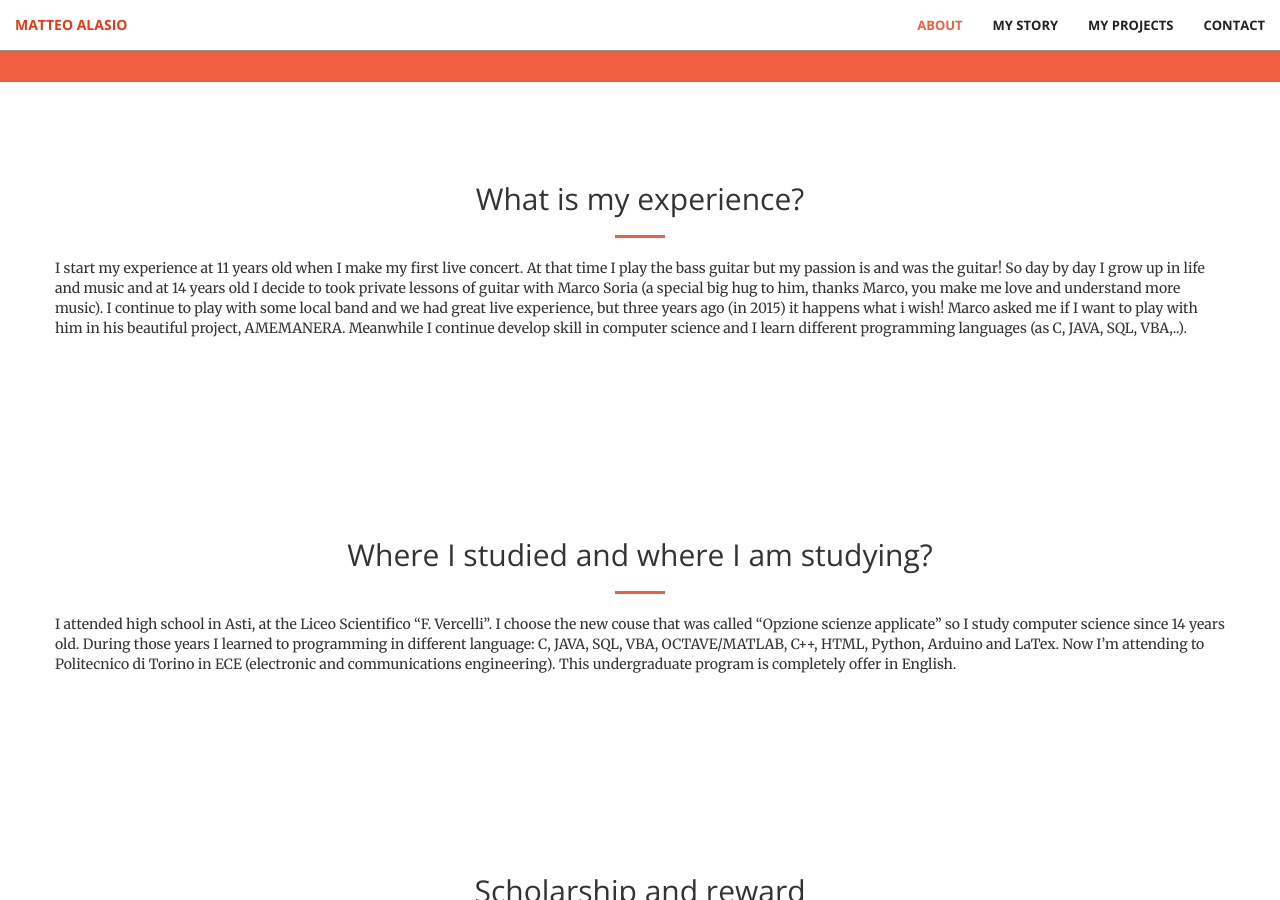
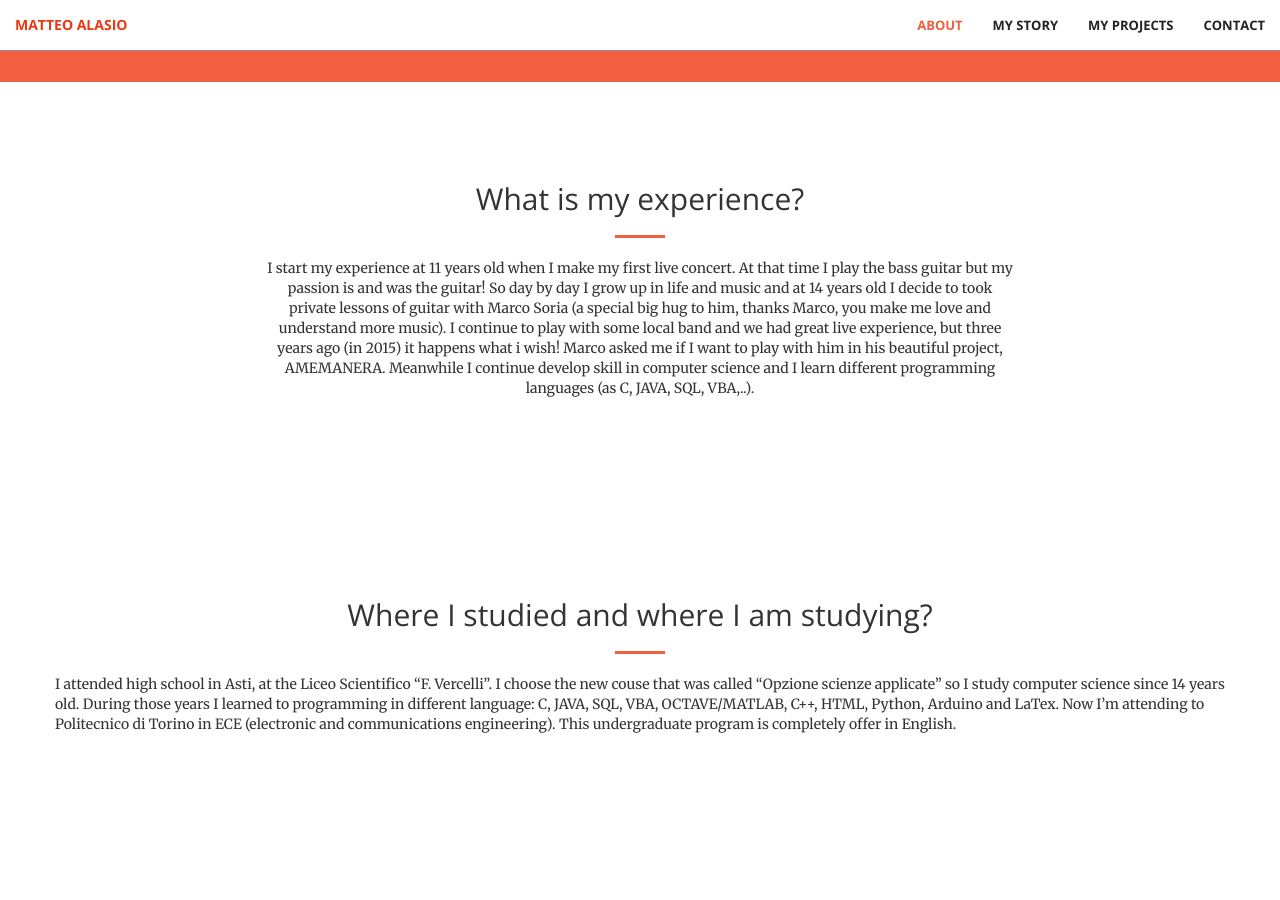
Before and after one commit to matteoalasio/matteoalasio.github.io, a Jekyll site: the page built from index.html, in a window 1280 px wide and 900 px high, scrolled down 1236 px. Built offline with Jekyll 4.4.1, drawn with Linux system fonts in a browser that asks for light colours.

Commit message:
Exèerience update

```diff
--- a/_includes/services.html
+++ b/_includes/services.html
@@ -9,10 +9,12 @@
     </div>
     <div class="container">
         <div class="row">
-            I start my experience at 11 years old when I make my first live concert. At that time I play the bass guitar but my passion is and was the guitar! So day by day I grow up in life and music and at 14 years old I decide to took private lessons of guitar with Marco Soria (a special big hug to him, thanks Marco, you make me love and understand more music).
-			I continue to play with some local band and we had great live experience, but three years ago (in 2015) it happens what i wish! Marco asked me if I want to play with him in his beautiful project, AMEMANERA.
-			Meanwhile I continue develop skill in computer science and I learn different programming languages (as C, JAVA, SQL, VBA,..).
-        </div>
+		    <div class="col-lg-8 col-lg-offset-2 text-center">
+				I start my experience at 11 years old when I make my first live concert. At that time I play the bass guitar but my passion is and was the guitar! So day by day I grow up in life and music and at 14 years old I decide to took private lessons of guitar with Marco Soria (a special big hug to him, thanks Marco, you make me love and understand more music).
+				I continue to play with some local band and we had great live experience, but three years ago (in 2015) it happens what i wish! Marco asked me if I want to play with him in his beautiful project, AMEMANERA.
+				Meanwhile I continue develop skill in computer science and I learn different programming languages (as C, JAVA, SQL, VBA,..).
+			</div>
+		</div>
     </div>
 </section>
 <section id="services1">
```
